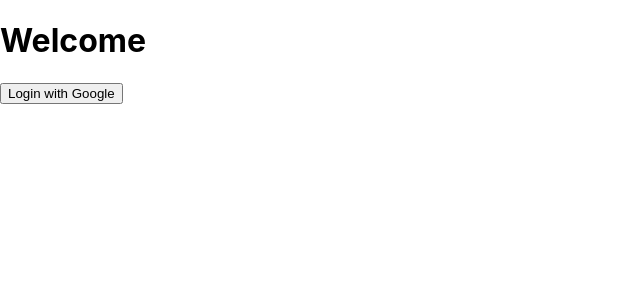
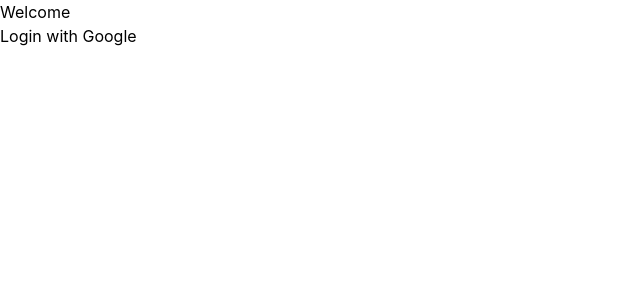
Before and after one commit to chrisdoctor/mental-health-tracker, a React (Create React App) app in the folder frontend/: page / in a window 1280 px wide. Shown: the top 300 px of the page, without its empty margins (0-640 px from the left). Built offline with nearby package versions, Linux system fonts and the light colour scheme.

Commit message:
Setup tailwind for styling

```diff
--- a/frontend/package.json
+++ b/frontend/package.json
@@ -36,5 +36,10 @@
       "last 1 firefox version",
       "last 1 safari version"
     ]
+  },
+  "devDependencies": {
+    "autoprefixer": "^10.4.20",
+    "postcss": "^8.4.47",
+    "tailwindcss": "^3.4.12"
   }
 }
--- a/frontend/src/index.css
+++ b/frontend/src/index.css
@@ -1,3 +1,7 @@
+@tailwind base;
+@tailwind components;
+@tailwind utilities;
+
 body {
   margin: 0;
   font-family: -apple-system, BlinkMacSystemFont, 'Segoe UI', 'Roboto', 'Oxygen',
--- /dev/null
+++ b/frontend/tailwind.config.js
@@ -0,0 +1,18 @@
+/** @type {import('tailwindcss').Config} */
+module.exports = {
+  content: [
+    "./src/**/*.{js,jsx,ts,tsx}", // Paths to all of your template files
+  ],
+  theme: {
+    extend: {
+      colors: {
+        primary: 'rgb(63, 74, 73)',        // Dark teal
+        secondary: 'rgb(105, 119, 118)',   // Lighter teal
+        accent: 'rgb(142, 162, 161)',      // Muted green
+        contrast: 'rgb(221, 228, 228)',    // Light gray
+        background: 'rgb(244, 247, 247)',  // Very light gray
+      },
+    },
+  },
+  plugins: [],
+}
```
Also changed, not shown: 1 other file (tests, documents, lock files or other folders).
